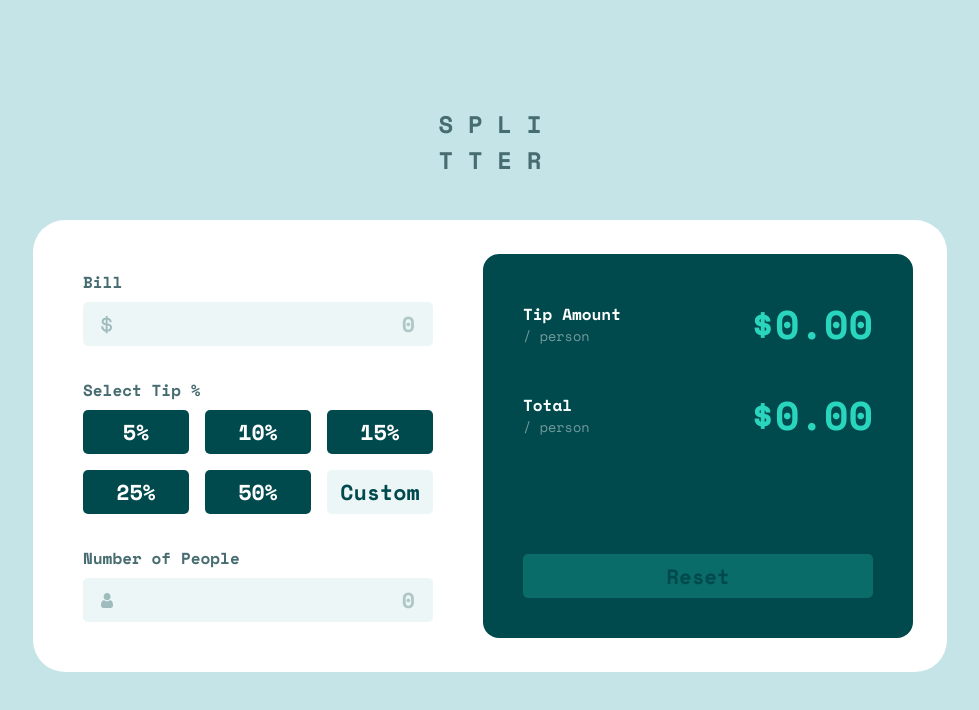
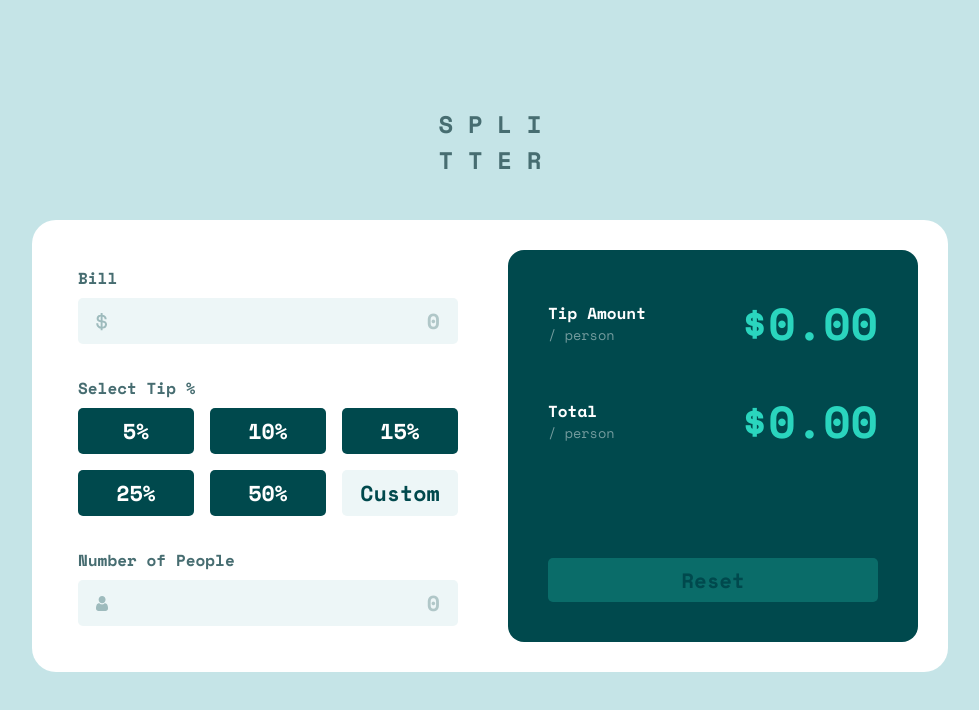
Before and after one commit to diego-pvlk/splitter, a plain HTML site: page index.html in a window 1280 px wide. Shown: the whole page, without its empty margins (150-1129 px from the left). Drawn offline with nearby package versions, Linux system fonts and the light colour scheme.

Commit message:
minor fixes and readme

```diff
--- a/style.css
+++ b/style.css
@@ -43,15 +43,16 @@ h4, p {
 
 .container {
     background-color: var(--card-bg);
-    border-radius: 32px;
+    max-width: 950px;
+    border-radius: 24px;
     display: flex;
-    padding: 50px;
+    padding: 46px;
     gap: 50px;
     margin: 32px;
 }
 
 .calc-container {
-    max-width: 400px;
+    max-width: 380px;
     display: flex;
     flex-direction: column;
     gap: 32px;
@@ -75,14 +76,13 @@ h4, p {
 }
 
 .total-container {
+    width: 330px;
     background-color: var(--very-dark-cyan);
     padding: 40px;
     border-radius: 16px;
     color: var(--white);
-    gap: 20px;
-    width: 300px;
+    gap: 16px;
     display: flex;
-    flex: 1;
     flex-direction: column;
     justify-content: space-between;
     margin: -16px -16px -16px 0;
@@ -115,7 +115,7 @@ h4, p {
 .result #tipPerson,
 .result #totalPerson {
     color: var(--strong-cyan);
-    font-size: 2.5rem;
+    font-size: 2.8rem;
     font-weight: 700;
 }
 
@@ -157,7 +157,7 @@ h4, p {
     background-position: 16px;
     background-size: 12px, contain;
     color: var(--very-dark-cyan);
-    padding: 4px 16px;
+    padding: 5px 16px;
     height: 2rem;
     border: 2px solid transparent;
     border-radius: 5px;
@@ -196,7 +196,7 @@ input::placeholder {
     height: 2rem;
     border: 2px solid transparent;
     border-radius: 5px;
-    padding: 4px 8px;
+    padding: 5px 8px;
 }
 
 .tip-button:hover,
```
Also changed, not shown: images/preview-dark.jpg (added), images/preview-light.jpg (added), 1 other file.
